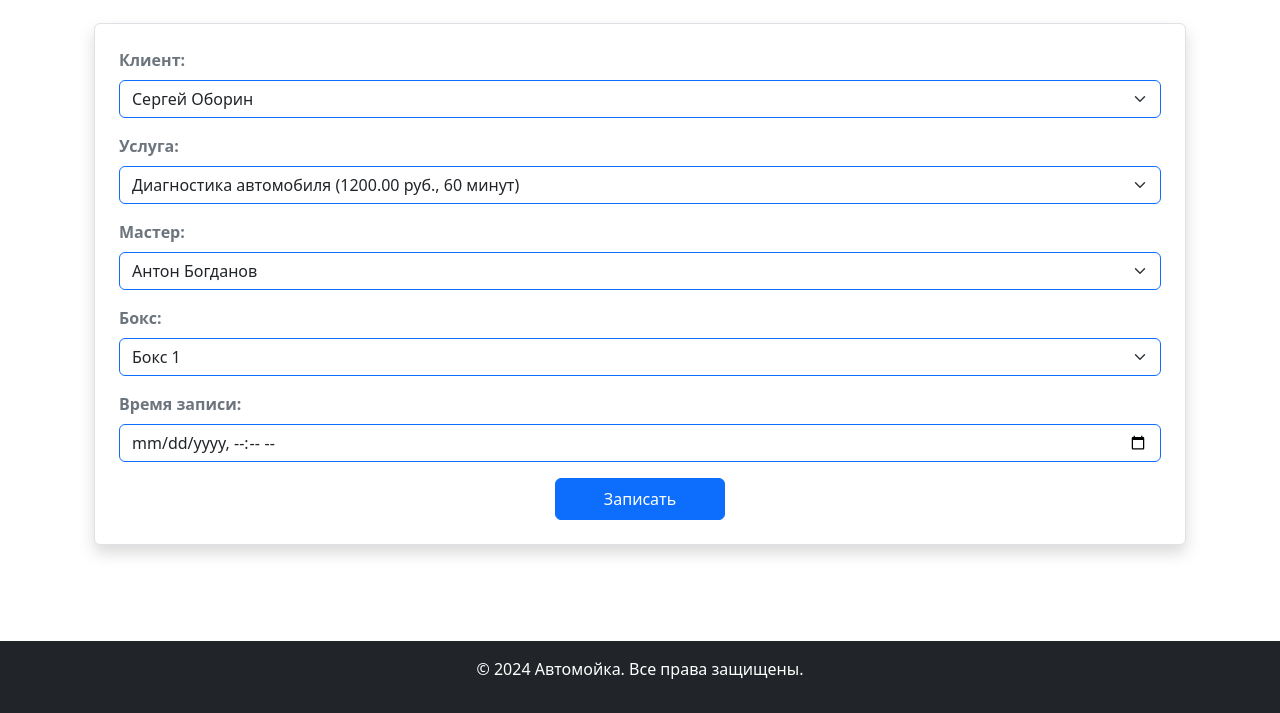
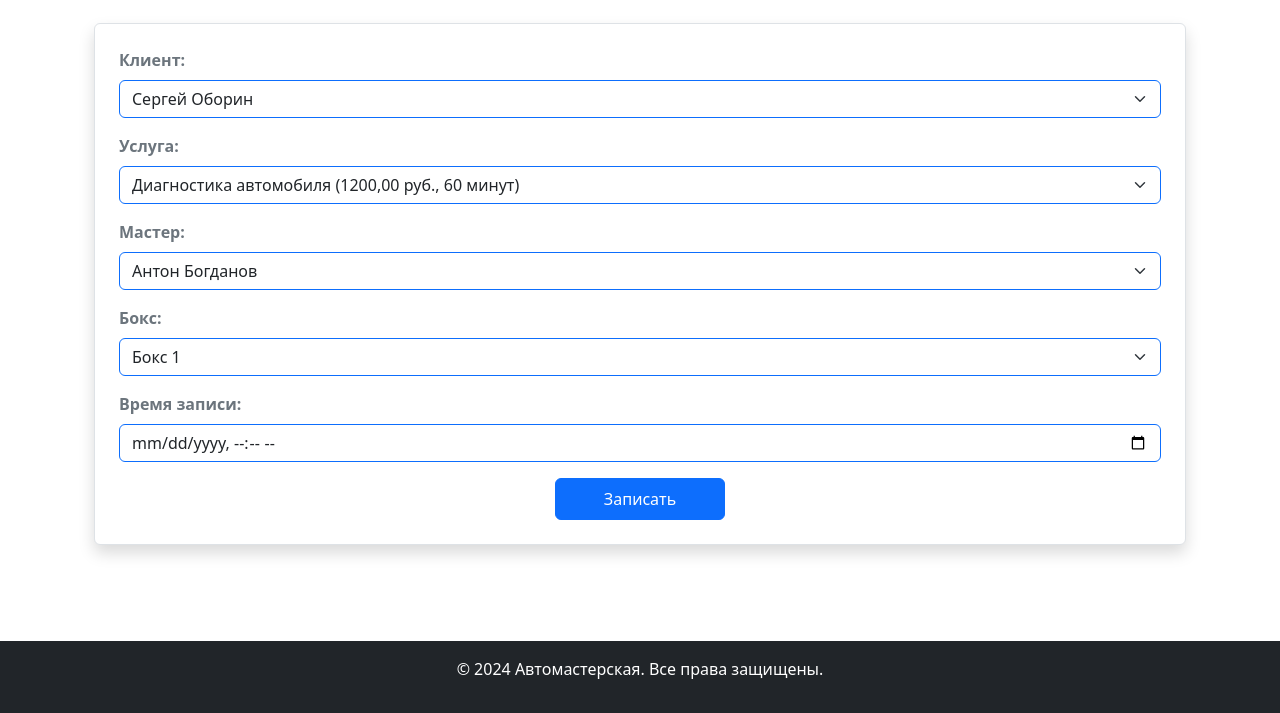
Before and after one commit to vvixxes/carservice, a Django app: page / in a window 1280 px wide. Shown: the part 167-880 px from the top of the page. Run offline with Django 5.2, Linux system fonts and the light colour scheme; data comes from the database, SQL or seed files in the repository.

Commit message:
Initial commit

```diff
--- a/carservice/carservice/settings.py
+++ b/carservice/carservice/settings.py
@@ -106,7 +106,7 @@ AUTH_PASSWORD_VALIDATORS = [
 # Internationalization
 # https://docs.djangoproject.com/en/5.1/topics/i18n/
 
-LANGUAGE_CODE = 'en-us'
+LANGUAGE_CODE = 'ru-RU'
 
 TIME_ZONE = 'UTC'
 
--- a/carservice/workshop/templates/workshop/includes/footer.html
+++ b/carservice/workshop/templates/workshop/includes/footer.html
@@ -1,3 +1,3 @@
 <footer class="bg-dark text-white text-center py-3 mt-4">
-    <p>&copy; 2024 Автомойка. Все права защищены.</p>
+    <p>&copy; 2024 Автомастерская. Все права защищены.</p>
 </footer>
```
